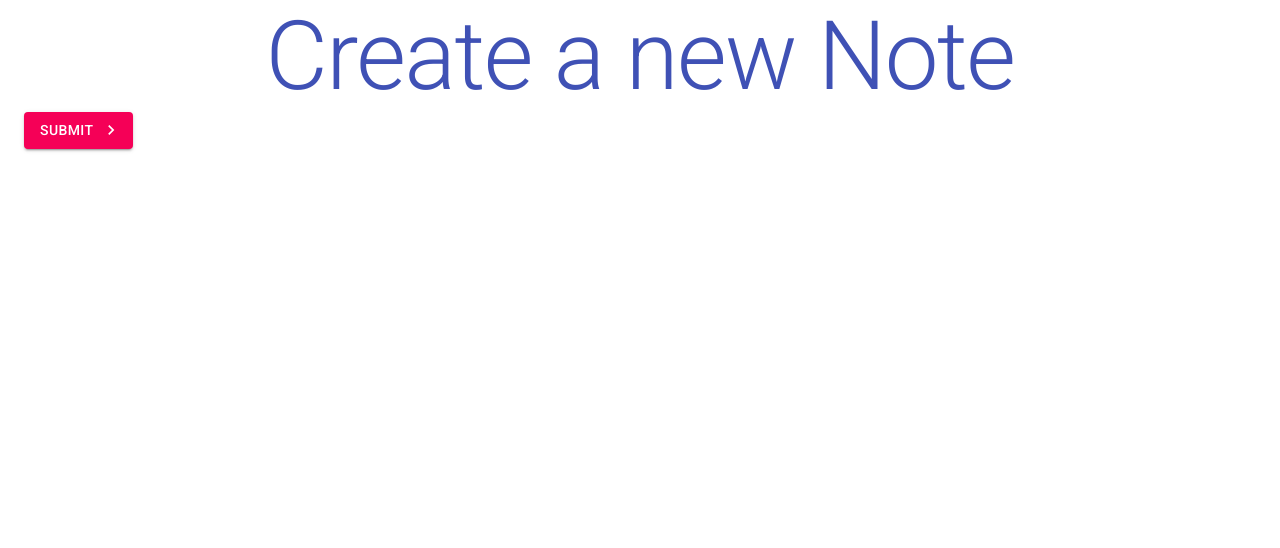
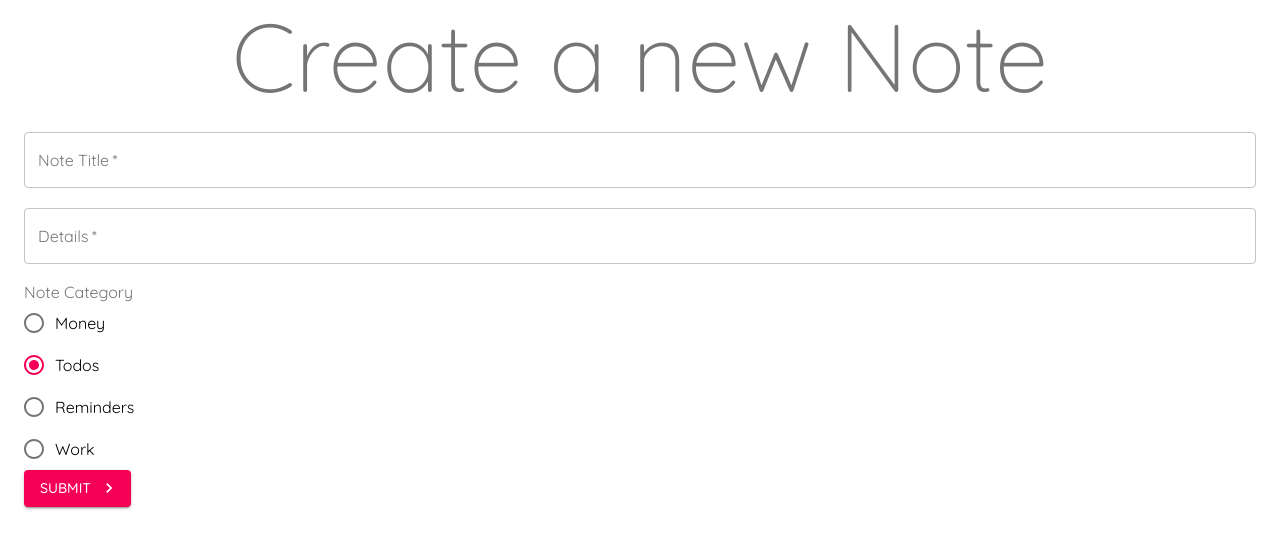
Before and after one commit to vdhyutidhara/Note-Making-App, a React (Create React App) app: page /create in a window 1280 px wide. Shown: the top 548 px of the page. Built offline with nearby package versions, Linux system fonts and the light colour scheme.

Commit message:
create and delete card

```diff
--- /dev/null
+++ b/data/db.json
@@ -0,0 +1,28 @@
+{
+  "notes": [
+    {
+      "title": "Write a program",
+      "details": "Fibonacci series",
+      "category": "reminders",
+      "id": 1
+    },
+    {
+      "title": "Work on Material-UI",
+      "details": "Make a project",
+      "category": "work",
+      "id": 2
+    },
+    {
+      "title": "Do exercise",
+      "details": "Don't do exercise in Gym",
+      "category": "todos",
+      "id": 3
+    },
+    {
+      "title": "Save money",
+      "details": "Don't oversave money",
+      "category": "money",
+      "id": 4
+    }
+  ]
+}
--- a/package.json
+++ b/package.json
@@ -8,6 +8,7 @@
     "@testing-library/jest-dom": "^5.11.9",
     "@testing-library/react": "^11.2.5",
     "@testing-library/user-event": "^12.7.1",
+    "json-server": "^0.16.3",
     "react": "^17.0.1",
     "react-dom": "^17.0.1",
     "react-router-dom": "^5.2.0",
--- a/src/App.js
+++ b/src/App.js
@@ -1,9 +1,27 @@
-import { BrowserRouter as Router, Switch, Route } from 'react-router-dom'
-import Notes from './pages/Notes'
-import Create from './pages/Create'
+import { BrowserRouter as Router, Switch, Route } from "react-router-dom";
+import Notes from "./Components/Notes";
+import Create from "./Components/Create";
+import { createMuiTheme, ThemeProvider } from "@material-ui/core";
+
+const theme = createMuiTheme({
+  palette: {
+    primary: {
+      main: "#fefefe",
+    },
+  },
+  typography: {
+    fontFamily: "Quicksand",
+    fontSize: 14,
+    fontWeightLight: 300,
+    fontWeightRegular: 400,
+    fontWeightMedium: 500,
+    fontWeightBold: 700,
+  },
+});
 
 function App() {
   return (
+    <ThemeProvider theme={theme}>
       <Router>
         <Switch>
           <Route exact path="/">
@@ -14,6 +32,7 @@ function App() {
           </Route>
         </Switch>
       </Router>
+    </ThemeProvider>
   );
 }
 
--- /dev/null
+++ b/src/Components/Create.jsx
@@ -0,0 +1,115 @@
+import React, { useState } from "react";
+import Typography from "@material-ui/core/Typography";
+import Button from "@material-ui/core/Button";
+import Container from "@material-ui/core/Container";
+import KeyboardArrowRightIcon from "@material-ui/icons/KeyboardArrowRight";
+import {
+  FormControl,
+  FormControlLabel,
+  FormLabel,
+  makeStyles,
+  RadioGroup,
+} from "@material-ui/core";
+import TextField from "@material-ui/core/TextField";
+import Radio from "@material-ui/core/Radio";
+import { useHistory } from "react-router-dom";
+
+const useStyles = makeStyles({
+  field: {
+    marginTop: 20,
+    marginBotton: 20,
+    display: "block",
+  },
+});
+
+export default function Create() {
+  const classes = useStyles();
+  const history = useHistory();
+  const [title, setTitle] = useState("");
+  const [details, setDetails] = useState("");
+  const [titleError, setTitleError] = useState(false);
+  const [detailsError, setDetailsError] = useState(false);
+  const [category, setCategory] = useState("todos");
+
+  const handleSubmit = (e) => {
+    e.preventDefault();
+    setTitleError(false);
+    setDetailsError(false);
+
+    if (title == "") {
+      setTitleError(true);
+    }
+    if (details == "") {
+      setDetailsError(true);
+    }
+    if (title && details) {
+      fetch("https://material-ui-tut.herokuapp.com/notes", {
+        method: "POST",
+        headers: { "Content-type": "application/json" },
+        body: JSON.stringify({ title, details, category }),
+      }).then(() => history.push("/"));
+    }
+  };
+
+  return (
+    <Container>
+      <Typography
+        className={classes.title}
+        variant="h1"
+        color="textSecondary"
+        align="center"
+      >
+        Create a new Note
+      </Typography>
+
+      <form noValidate autoComplete="off" onSubmit={handleSubmit}>
+        <TextField
+          onChange={(e) => setTitle(e.target.value)}
+          className={classes.field}
+          label="Note Title"
+          variant="outlined"
+          color="secondary"
+          fullWidth
+          required
+          error={titleError}
+        />
+        <TextField
+          onChange={(e) => setDetails(e.target.value)}
+          className={classes.field}
+          label="Details"
+          variant="outlined"
+          color="secondary"
+          multiline
+          row={4}
+          fullWidth
+          required
+          error={detailsError}
+        />
+        <FormControl className={classes.field}>
+          <FormLabel>Note Category</FormLabel>
+          <RadioGroup
+            value={category}
+            onChange={(e) => setCategory(e.target.value)}
+          >
+            <FormControlLabel value="money" control={<Radio />} label="Money" />
+            <FormControlLabel value="todos" control={<Radio />} label="Todos" />
+            <FormControlLabel
+              value="reminders"
+              control={<Radio />}
+              label="Reminders"
+            />
+            <FormControlLabel value="work" control={<Radio />} label="Work" />
+          </RadioGroup>
+        </FormControl>
+        <Button
+          type="submit"
+          variant="contained"
+          color="secondary"
+          endIcon={<KeyboardArrowRightIcon />}
+        >
+          Submit
+        </Button>
+      </form>
+    </Container>
+  );
+}
--- /dev/null
+++ b/src/Components/NoteCard.jsx
@@ -0,0 +1,31 @@
+import React from "react";
+import Card from "@material-ui/core/Card";
+import CardHeader from "@material-ui/core/CardHeader";
+import CardContent from "@material-ui/core/CardContent";
+import { IconButton, Typography } from "@material-ui/core";
+import DeleteOutlinedIcon from "@material-ui/icons/DeleteOutlined";
+
+function NoteCard({ note, handleDelete }) {
+  return (
+    <div>
+      <Card elevation={1}>
+        <CardHeader
+          action={
+            <IconButton onClick={() => handleDelete(note.id)}>
+              <DeleteOutlinedIcon />
+            </IconButton>
+          }
+          title={note.title}
+          subheader={note.category}
+        />
+        <CardContent>
+          <Typography variant="body1" color="textSecondary">
+            {note.details}
+          </Typography>
+        </CardContent>
+      </Card>
+    </div>
+  );
+}
+
+export default NoteCard;
--- /dev/null
+++ b/src/Components/Notes.jsx
@@ -0,0 +1,35 @@
+import React, { useEffect, useState } from "react";
+import Grid from "@material-ui/core/Grid";
+import Container from "@material-ui/core/Container";
+import NoteCard from "./NoteCard";
+
+export default function Notes() {
+  const [notes, setNotes] = useState([]);
+
+  useEffect(() => {
+    fetch("https://material-ui-tut.herokuapp.com/notes")
+      .then((res) => res.json())
+      .then((data) => setNotes(data));
+  }, []);
+
+  const handleDelete = async (id) => {
+    await fetch("https://material-ui-tut.herokuapp.com/notes" + id, {
+      method: "DELETE",
+    });
+
+    const newNotes = notes.filter((note) => note.id != id);
+    setNotes(newNotes);
+  };
+
+  return (
+    <Container>
+      <Grid container spacing={3}>
+        {notes.map((note) => (
+          <Grid item key={note.id} xs={12} md={6} lg={4}>
+            <NoteCard note={note} handleDelete={handleDelete}/>
+          </Grid>
+        ))}
+      </Grid>
+    </Container>
+  );
+}
--- a/src/index.css
+++ b/src/index.css
@@ -1,3 +1,5 @@
+@import url("https://fonts.googleapis.com/css2?family=Quicksand:wght@300;400;500;600;700&display=swap");
+
 body {
   margin: 0;
   -webkit-font-smoothing: antialiased;
--- a/src/pages/Create.js
+++ /dev/null
@@ -1,25 +0,0 @@
-import React from "react";
-import Typography from "@material-ui/core/Typography";
-import Button from "@material-ui/core/Button";
-import Container from "@material-ui/core/Container";
-import AcUnitIcon from "@material-ui/icons/AcUnit";
-import KeyboardArrowRightIcon from "@material-ui/icons/KeyboardArrowRight";
-
-export default function Create() {
-  return (
-    <Container>
-      <Typography variant="h1" color="primary" align="center">
-        Create a new Note
-      </Typography>
-      <Button
-        onClick={() => console.log("you clicked me")}
-        type="submit"
-        variant="contained"
-        color="secondary"
-        endIcon={<KeyboardArrowRightIcon />}
-      >
-        Submit
-      </Button>
-    </Container>
-  );
-}
--- a/src/pages/Notes.js
+++ /dev/null
@@ -1,9 +0,0 @@
-import React from 'react'
-
-export default function Notes() {
-  return (
-    <div>
-      Notes page
-    </div>
-  )
-}
```
Also changed, not shown: 1 other file (tests, documents, lock files or other folders). Lines whose indentation alone changed are shown as unchanged.
